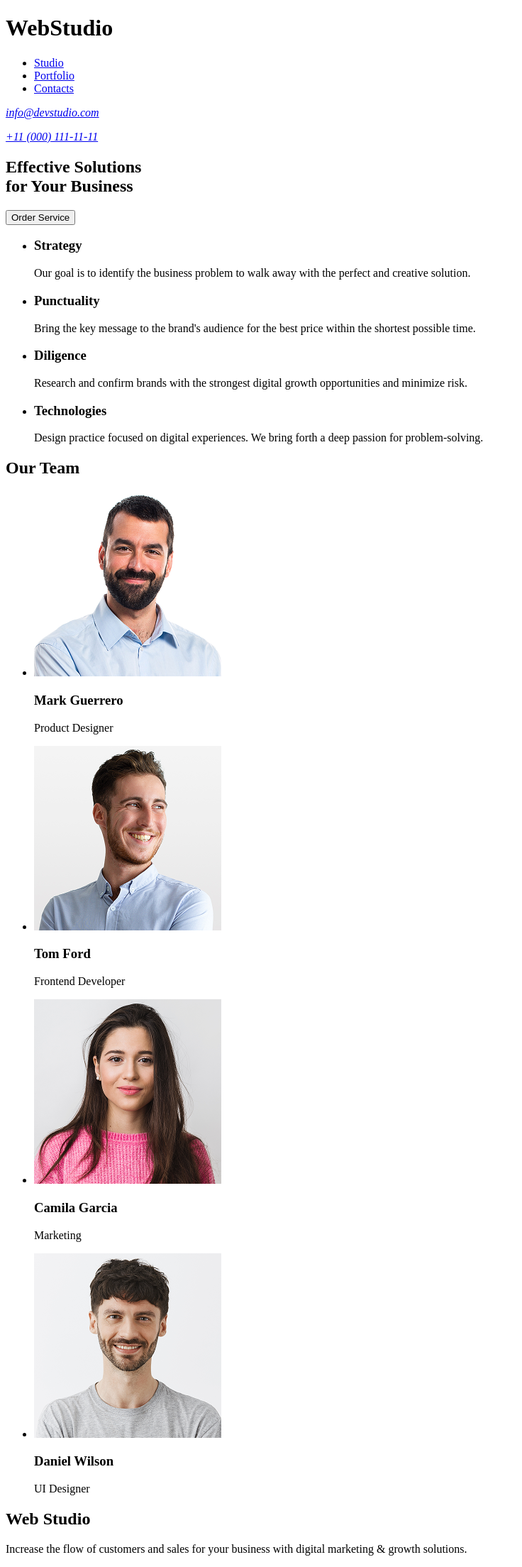
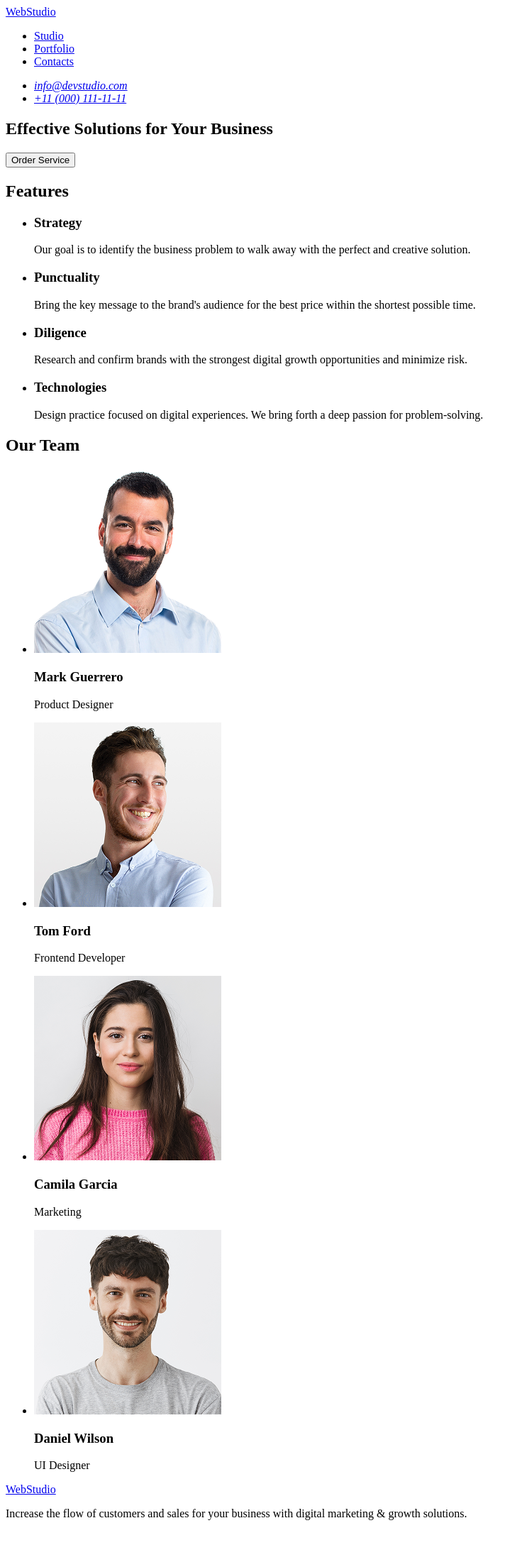
Before and after one commit to tarabanovskij1995-collab/goit-markup-hw-01, a plain HTML site: page index.html in a window 1280 px wide. Shown: the whole page at 71% size, without its empty margins (0-736 px from the left). After the commit the page ends 2158 px from the top, so only its background shows below. Drawn offline with Linux system fonts and the light colour scheme.

Commit message:
add markup

```diff
--- a/index.html
+++ b/index.html
@@ -9,7 +9,7 @@
 <body>
     <!-- Header -->
     <header>
-        <h1>WebStudio</h1>
+        <a href="./index.html" class="logo">WebStudio</a>
         <nav>
             <ul>
                 <li><a href="#studio">Studio</a></li>
@@ -18,19 +18,22 @@
             </ul>
         </nav>
         <address>
-            <p><a href="mailto:info@devstudio.com">info@devstudio.com</a></p>
-            <p><a href="tel:+110001111111">+11 (000) 111-11-11</a></p>
+            <ul>
+                <li><a href="mailto:info@devstudio.com">info@devstudio.com</a></li>
+                <li><a href="tel:+110001111111">+11 (000) 111-11-11</a></li>
+            </ul>
         </address>
     </header>
 
     <!-- Hero section -->
     <section id="hero">
-        <h2>Effective Solutions<br>for Your Business</h2>
+        <h1>Effective Solutions for Your Business</h1>
         <button type="button">Order Service</button>
     </section>
 
     <!-- Features section -->
     <section id="features">
+        <h2>Features</h2>
         <ul>
             <li>
                 <h3>Strategy</h3>
@@ -58,22 +61,22 @@
         <h2>Our Team</h2>
         <ul>
             <li>
-                <img src="images/mark.png" alt="Mark Guerrero">
+                <img src="./images/mark.png" alt="Mark Guerrero" width="264" height="260">
                 <h3>Mark Guerrero</h3>
                 <p>Product Designer</p>
             </li>
             <li>
-                <img src="images/tom.png" alt="Tom Ford">
+                <img src="./images/tom.png" alt="Tom Ford" width="264" height="260">
                 <h3>Tom Ford</h3>
                 <p>Frontend Developer</p>
             </li>
             <li>
-                <img src="images/camila.png" alt="Camila Garcia">
+                <img src="./images/camila.png" alt="Camila Garcia" width="264" height="260">
                 <h3>Camila Garcia</h3>
                 <p>Marketing</p>
             </li>
             <li>
-                <img src="images/daniel.png" alt="Daniel Wilson">
+                <img src="./images/daniel.png" alt="Daniel Wilson" width="264" height="260">
                 <h3>Daniel Wilson</h3>
                 <p>UI Designer</p>
             </li>
@@ -82,7 +85,7 @@
 
     <!-- Footer -->
     <footer>
-        <h2>Web Studio</h2>
+        <a href="./index.html" class="logo">WebStudio</a>
         <p>Increase the flow of customers and sales for your business with digital marketing &amp; growth solutions.</p>
     </footer>
 </body>
```
